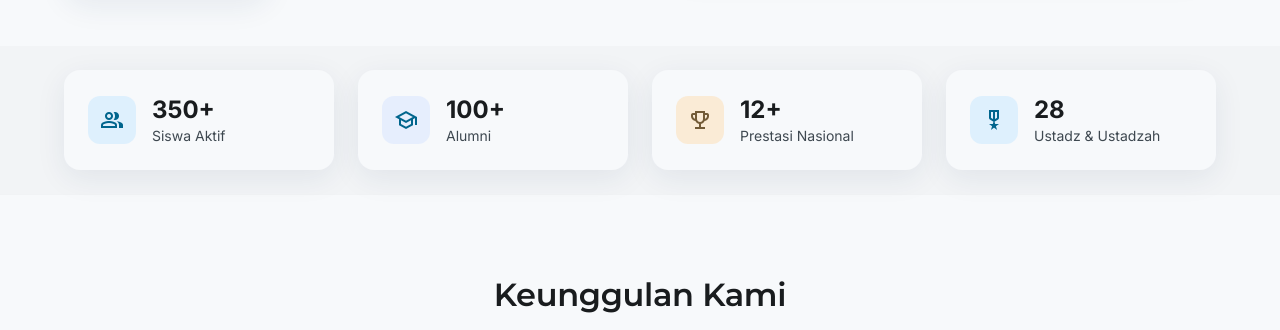
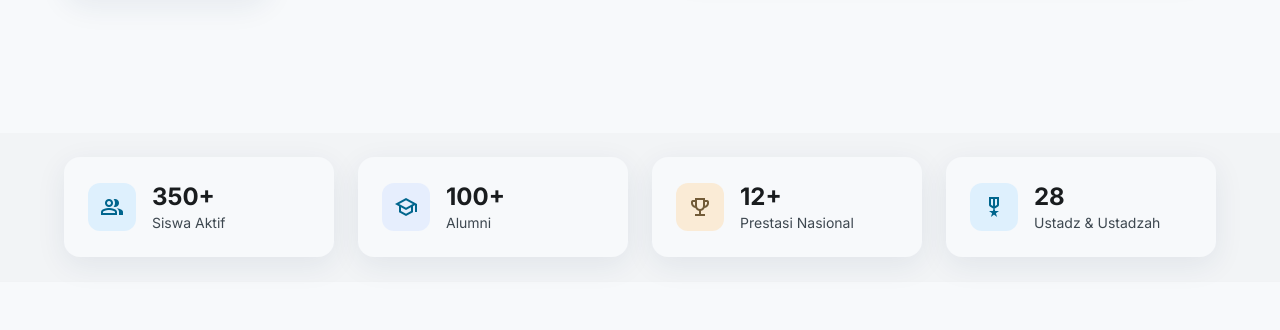
Before and after one commit to hafidzullah-onlearning/sdit-imam-syafii, a Next.js app: page / in a window 1280 px wide. Shown: the part 519-849 px from the top of the page. Built offline with nearby package versions, Linux system fonts and the light colour scheme.

Commit message:
feat: implement homepage sections including Hero, VisiMisi, and TahfidzSummary components

```diff
--- a/src/app/page.tsx
+++ b/src/app/page.tsx
@@ -14,15 +14,19 @@ export default function Home() {
       <Navbar />
 
       <main>
-        <Hero />
-        <Stats />
+        {/* Layar Pertama: Hero + Stats */}
+        <div id="hero" className="md:min-h-[calc(100vh-4rem)] flex flex-col justify-between scroll-mt-16">
+          <Hero />
+          <Stats />
+        </div>
+
         <Keunggulan />
         <VisiMisi />
 
         {/* News & Anak Sholih Combo Section */}
         <section
           id="berita"
-          className="pt-8 md:pt-12 pb-xl bg-surface-container-low border-b border-surface-variant/30 scroll-mt-16"
+          className="md:min-h-[calc(100vh-4rem)] flex flex-col justify-center py-8 md:py-12 bg-surface-container-low border-b border-surface-variant/30 scroll-mt-16"
         >
           <div className="max-w-container-max mx-auto px-gutter flex flex-col lg:flex-row gap-lg">
             <Berita />
```
